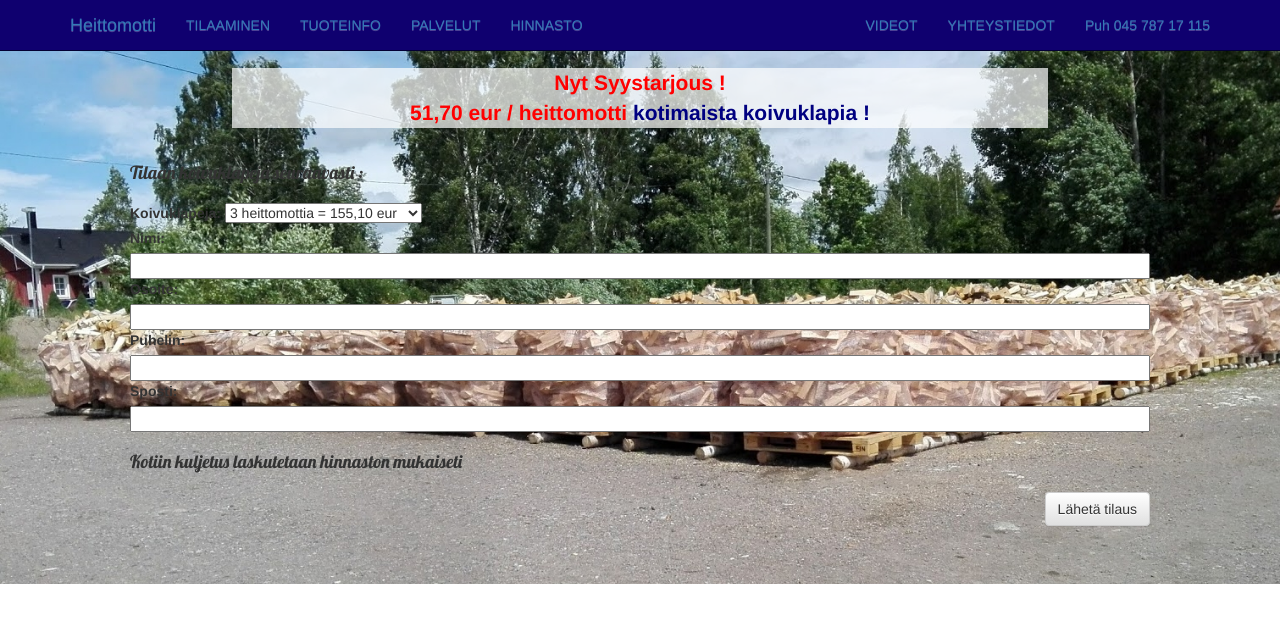
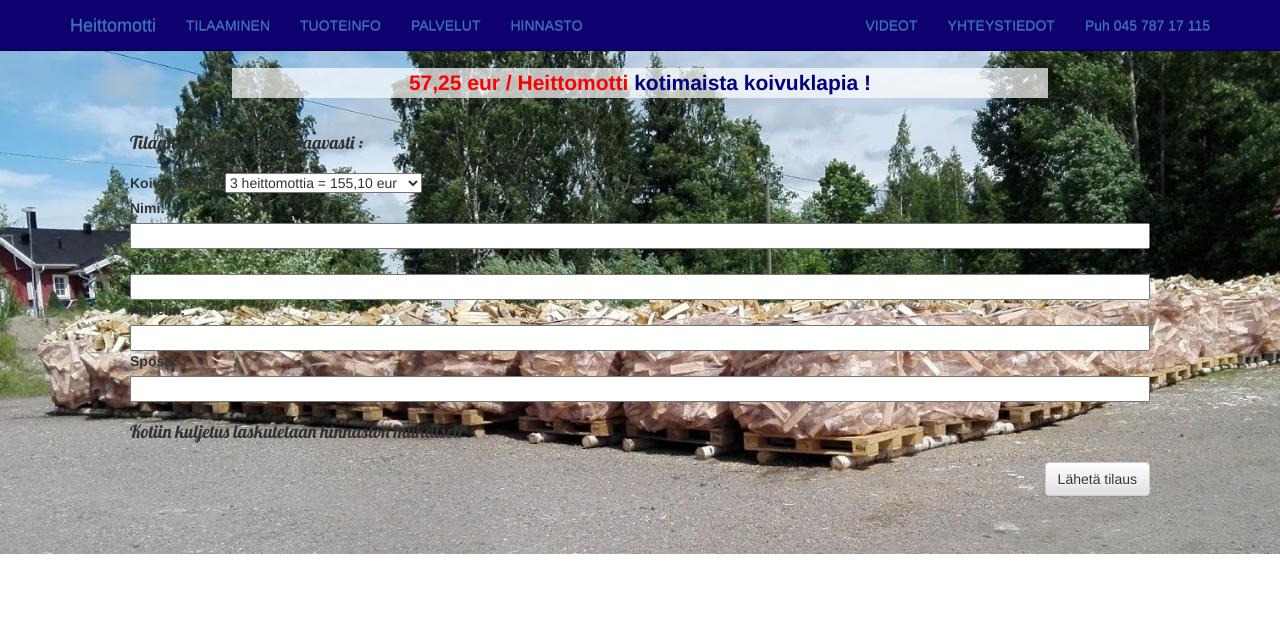
Before and after one commit to ironkain/heittomotti, a Django app: page /tilaus in a window 1280 px wide. Shown: the top 624 px of the page. Run offline with Django 3.2, Linux system fonts and the light colour scheme; some libraries are stand-ins or nearby versions.

Commit message:
hinnat muutettu

```diff
--- a/demo/templates/demo/tilaus.html
+++ b/demo/templates/demo/tilaus.html
@@ -9,7 +9,7 @@
             <div style="background:transparent !important;" class="jumbotron">
                 <br>
                 <div class="transparent">
-                    <p align='center'><b><font color='red'>Nyt Syystarjous !<br>51,70 eur / heittomotti</font><font color='navy'> kotimaista koivuklapia !</font></b></p>
+                  <p align='center'><b><font color='red'Tarjous !<br>57,25 eur / Heittomotti</font><font color='navy'> kotimaista koivuklapia !</font></b></p>
                 </div>
                 <div class="transparent-tilaus">
                     <br>
```
